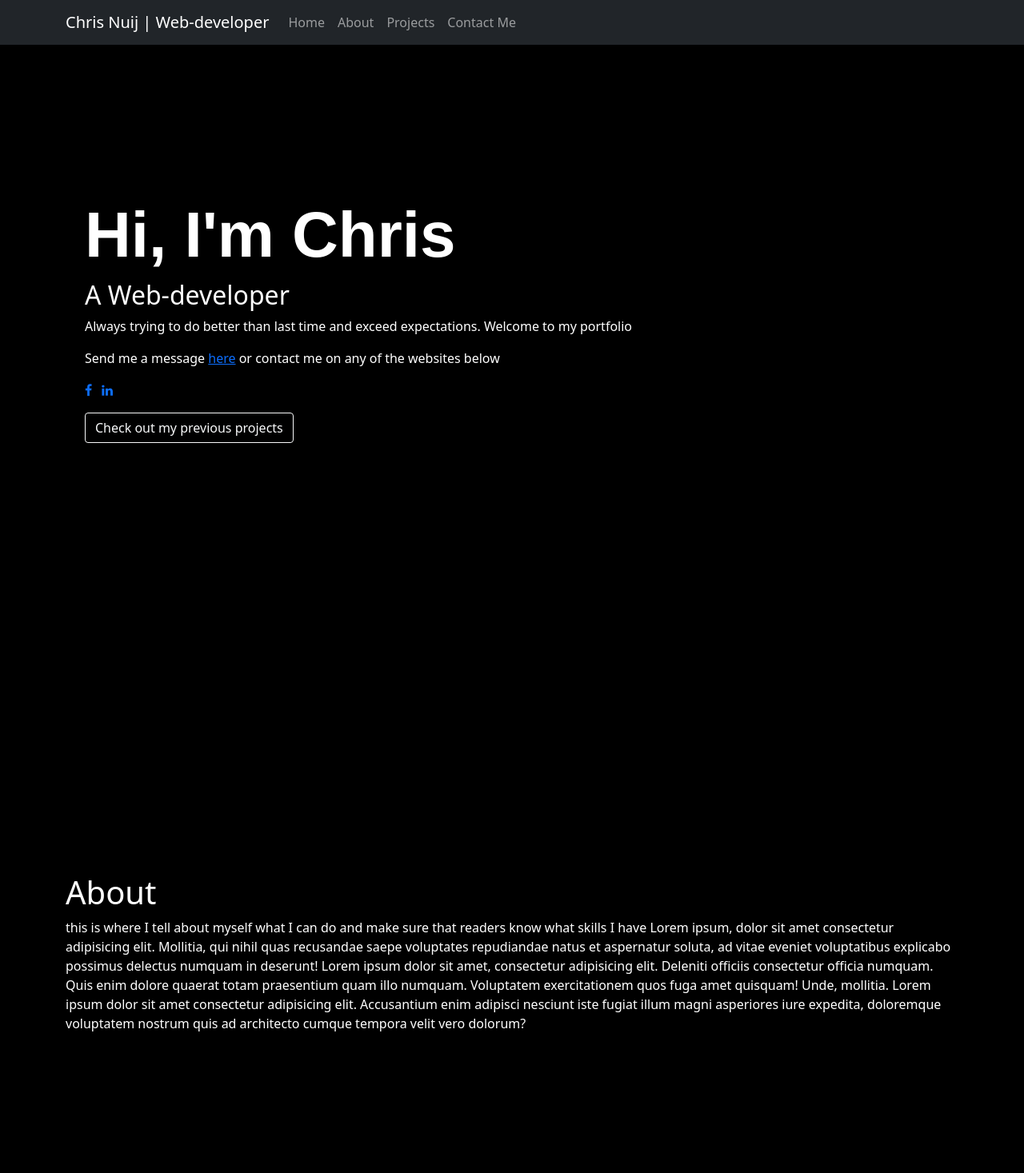
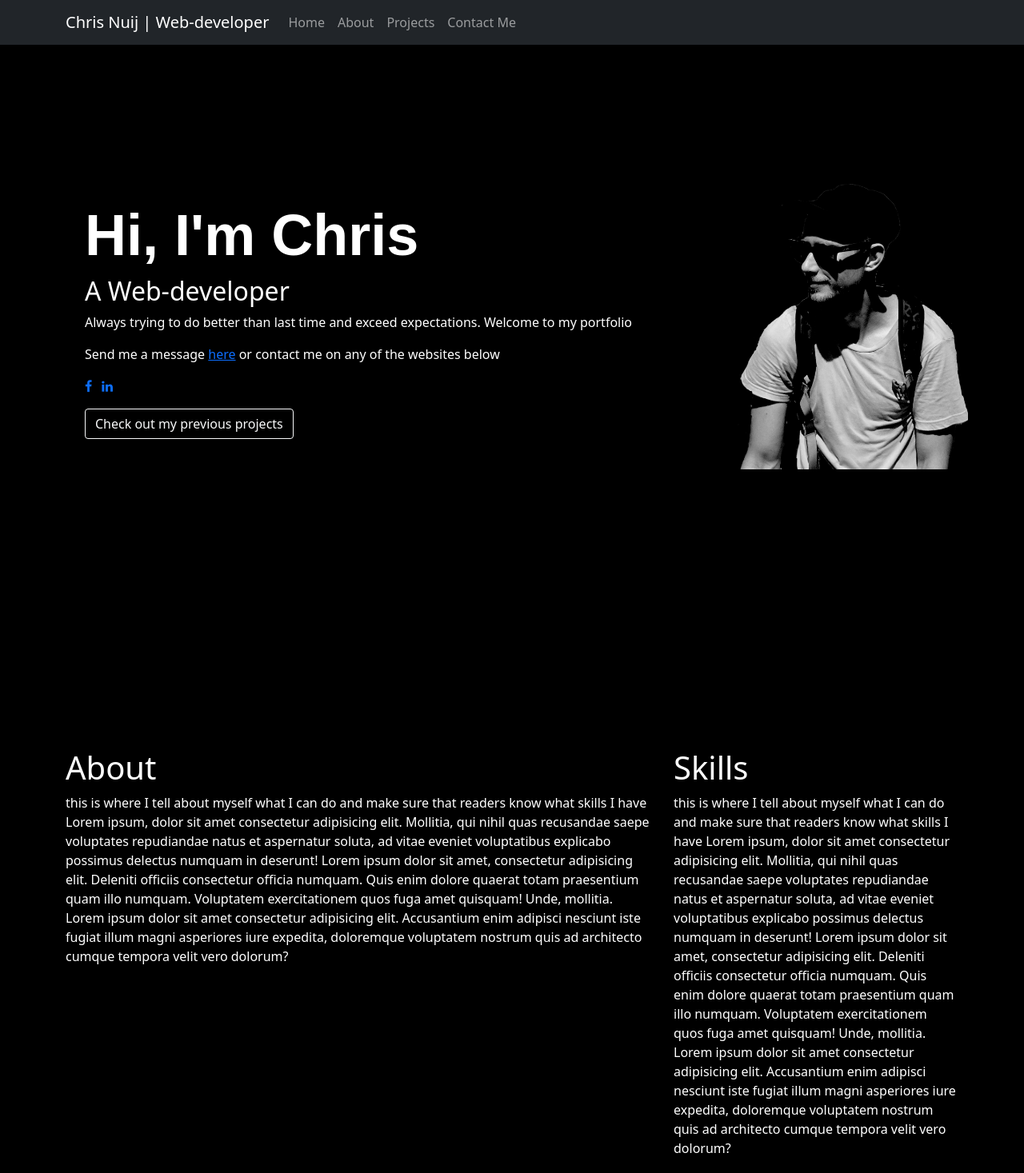
Before and after one commit to Code-Institute-Submissions/chrisz-ui-milestone1, a plain HTML site: page index.html in a window 1280 px wide. Shown: the top 1467 px of the page at 80% size. Drawn offline with nearby package versions, Linux system fonts and the light colour scheme; a web font is replaced by a local one.

Commit message:
worked on columns for sections, end of session commit

```diff
--- a/assets/css/style.css
+++ b/assets/css/style.css
@@ -40,7 +40,14 @@ body{
 
 /*--------------------------------------Home Page */
 .introduction-title{
-    font-size: 5rem;
+    font-size: 4.5rem;
     font-family: "Titilum Web", sans-serif;
     font-weight: 700;
 }
+
+.home-intro-image{
+    background-image: url(../img/profile.png);
+    background-position: right;
+    background-repeat: no-repeat;
+    background-size: 80%;
+}
--- a/index.html
+++ b/index.html
@@ -41,8 +41,8 @@
 <!-- Home Page -->
     <section id="home" class="pages">
         <div class="container">
-            <div class="row align-items-center justify-content-left">
-                <div class="col-8 home-intro d-flex align-items-center vh-100">
+            <div class="row">
+                <div class="col-lg-8 home-intro d-flex align-items-center vh-100">
                     <div class="container">
                         <h1 class="introduction-title">Hi, I'm Chris</h1>
                         <h2>A Web-developer</h2>
@@ -75,14 +75,22 @@
                                 onclick="window.location.href='#projects'">Check out my previous projects</button>
                     </div>
                 </div>
+                <div class="col-lg-4 home-intro-image align-items-center">
+                    <div class="container">
+
+                    </div>
+                </div>
 
             </div>
         </div>
     </section>
 <!-- About Page -->
     <section id="about" class="pages">
+        <div class="container">
+            <div class="row">
         <div class="container d-flex align-items-center vh-100">
             <div class="row">
+                <div class="col-md-8 about-text">
                     <h1>About</h1>
                         <p>
                             this is where I tell about myself what I can do and make sure that readers know what skills I have
@@ -91,6 +99,17 @@
                             Lorem ipsum dolor sit amet consectetur adipisicing elit. Accusantium enim adipisci nesciunt iste fugiat illum magni asperiores iure expedita, doloremque voluptatem nostrum quis ad architecto cumque tempora velit vero dolorum?
 
                         </p>
+                </div>
+                <div class="col-md-4 about-skills .d-sm-none .d-md-block">
+                    <h1>Skills</h1>
+                        <p>
+                            this is where I tell about myself what I can do and make sure that readers know what skills I have
+                            Lorem ipsum, dolor sit amet consectetur adipisicing elit. Mollitia, qui nihil quas recusandae saepe voluptates repudiandae natus et aspernatur soluta, ad vitae eveniet voluptatibus explicabo possimus delectus numquam in deserunt!
+                            Lorem ipsum dolor sit amet, consectetur adipisicing elit. Deleniti officiis consectetur officia numquam. Quis enim dolore quaerat totam praesentium quam illo numquam. Voluptatem exercitationem quos fuga amet quisquam! Unde, mollitia.
+                            Lorem ipsum dolor sit amet consectetur adipisicing elit. Accusantium enim adipisci nesciunt iste fugiat illum magni asperiores iure expedita, doloremque voluptatem nostrum quis ad architecto cumque tempora velit vero dolorum?
+
+                        </p>
+                </div>
             </div>
         </div>
     </section>
```
Lines whose indentation alone changed are shown as unchanged.
